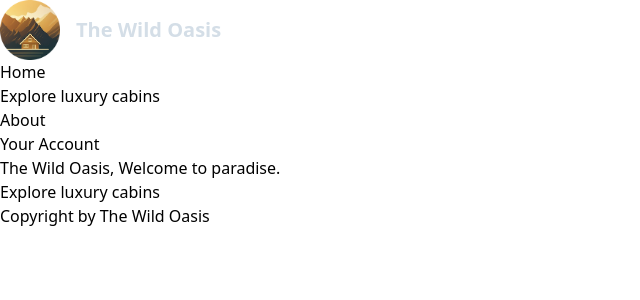
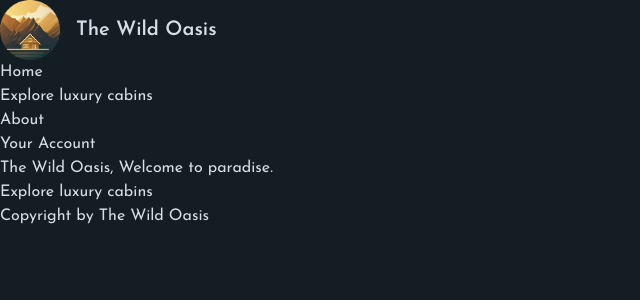
Before and after one commit to tuposilwe/the-wild-oasis-website, a Next.js app: page / in a window 1280 px wide. Shown: the top 300 px of the page, without its empty margins (0-640 px from the left). Built offline with nearby package versions, Linux system fonts and the light colour scheme.

Commit message:
Loading and optimizing fonts

```diff
--- a/app/layout.js
+++ b/app/layout.js
@@ -1,5 +1,12 @@
 import Logo from "@/app/_components/Logo";
 import Navigation from "@/app/_components/Navigation";
+
+import {Josefin_Sans} from "next/font/google"
+const josefin = Josefin_Sans({
+  subsets: ['latin'],
+  display:"swap",
+})
+
 
 import "@/app/_styles/globals.css";
 
@@ -15,7 +22,10 @@
 export default function RootLayout({ children }) {
   return (
     <html lang="en">
-      <body>
+      <body
+      className={`${josefin.className}
+      bg-primary-950 text-primary-100 min-h-screen
+      `}>
         <header>
           <Logo />
         </header>
```
